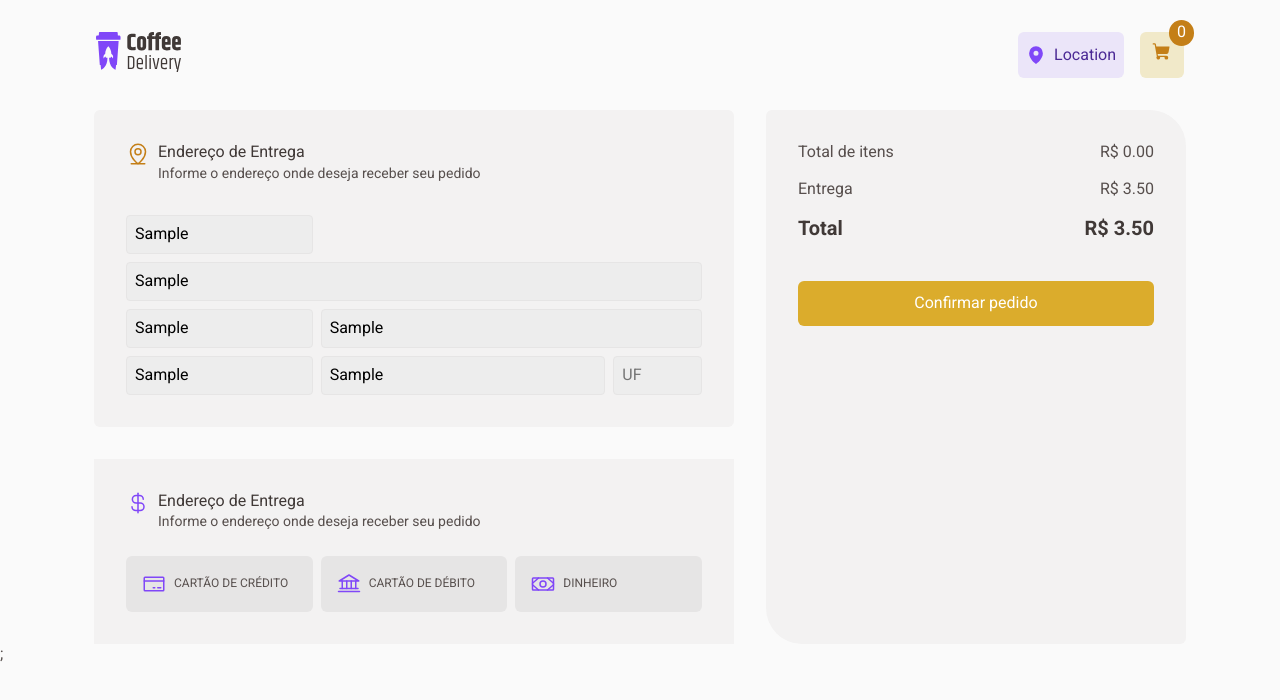
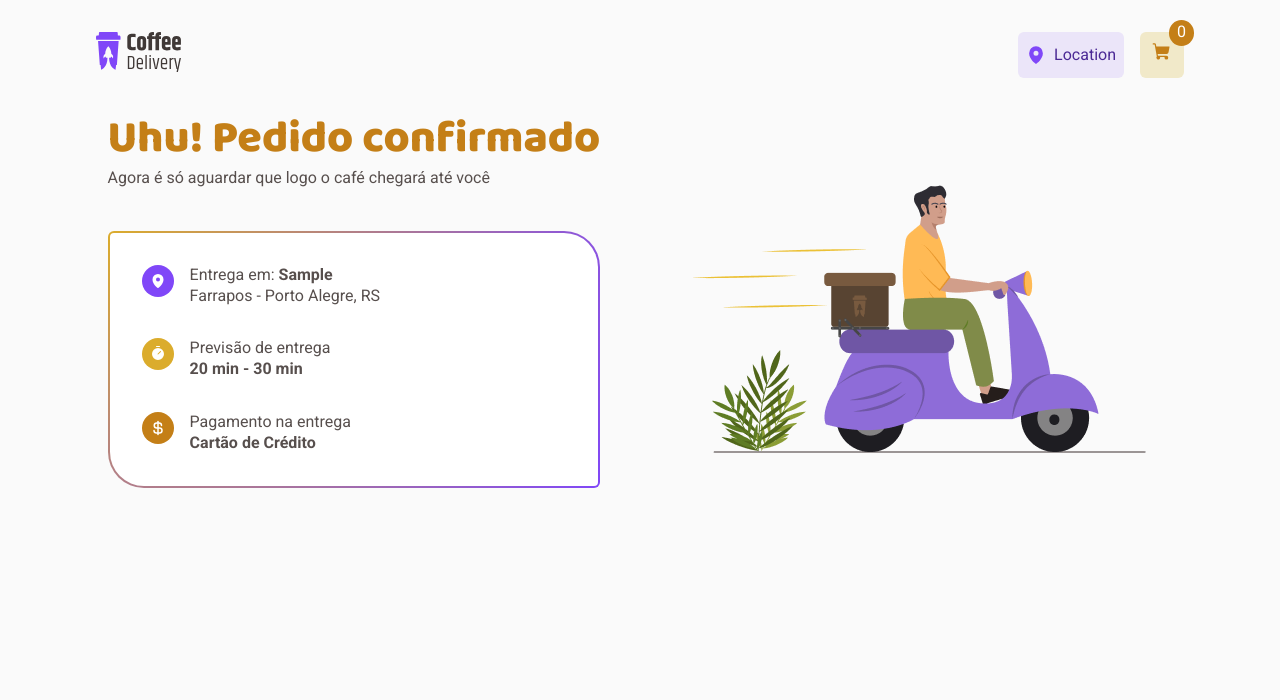
Before and after one commit to bruflor/ignite-challenge02-Coffe-Delivery, a React (Vite) app: page /cart in a window 1280 px wide. Both pictures are taken after typing "Sample", "Sample", "Sample", "Sample", "Sample", "Sample" into the empty fields and a click on the button "Confirmar pedido". Shown: the top 700 px of the page. Built offline with nearby package versions, Linux system fonts and the light colour scheme.

Commit message:
lifting up the data form

```diff
--- a/src/pages/Cart/Checkout.tsx
+++ b/src/pages/Cart/Checkout.tsx
@@ -5,7 +5,7 @@ import {
   Money,
   CreditCard,
 } from "phosphor-react";
-import { useContext, useEffect, useState } from "react";
+import { useContext } from "react";
 import { CartCard } from "../../components/Cards/cartCard";
 import { CartContext } from "../../contexts/CartContext";
 import { useForm } from "react-hook-form";
@@ -18,10 +18,14 @@ import {
   AddressContainer,
   InputTextContainer,
 } from "./style";
+import { CartPurchaseProps } from ".";
 
-export const Checkout = () => {
+interface CheckoutProps {
+  setPurchaseData: (inputData: CartPurchaseProps) => void;
+}
+
+export const Checkout = ({ setPurchaseData }: CheckoutProps) => {
   const { onCart } = useContext(CartContext);
-  const [purchaseData, setPurchaseData] = useState({});
   const { register, handleSubmit } = useForm();
 
   //TODO: Button "confirmar pedido" as submit form
@@ -34,7 +38,7 @@ export const Checkout = () => {
   const deliveryPrice = 3.5;
 
   function handlePurchaseData(data: any) {
-    console.log(data);
+    setPurchaseData(data);
   }
 
   return (
@@ -96,7 +100,7 @@ export const Checkout = () => {
               type="radio"
               value="money"
               id="money"
-              {...register("money")}
+              {...register("paymentMethods")}
             />
             <label htmlFor="money">
               <Money size={24} />
--- a/src/pages/Cart/Success.tsx
+++ b/src/pages/Cart/Success.tsx
@@ -1,9 +1,14 @@
 import { MapPin, Timer, CurrencyDollar } from "phosphor-react";
+import { CartPurchaseProps } from ".";
 import DeliveryImg from "../../assets/delivery.png";
 import { BannerBullets } from "../../components/Banner/style";
 import { SucessContainer, DetailDeliveryContainer } from "./style";
 
-export const Sucess = () => {
+interface SucessProps {
+  purchaseData: CartPurchaseProps;
+}
+
+export const Sucess = ({ purchaseData }: SucessProps) => {
   return (
     <SucessContainer>
       <div>
@@ -17,7 +22,7 @@ export const Sucess = () => {
               </BannerBullets>
               <div>
                 <p>
-                  Entrega em: <b>RUA</b>
+                  Entrega em: <b>{purchaseData.rua}</b>
                 </p>
                 <p>Farrapos - Porto Alegre, RS</p>
               </div>
--- a/src/pages/Cart/index.tsx
+++ b/src/pages/Cart/index.tsx
@@ -1,10 +1,28 @@
+import { useState } from "react";
 import { Checkout } from "./Checkout";
 import { Sucess } from "./Success";
 
+export interface CartPurchaseProps {
+  CEP: string;
+  bairro: string;
+  cidade: string;
+  complemento: string;
+  numero: string;
+  paymentMethods: string;
+  rua: string;
+  uf: string;
+}
+
 export const Cart = () => {
+  const [purchaseData, setPurchaseData] = useState<CartPurchaseProps>();
+
   return (
     <>
-      <Checkout />;{/* <Sucess /> */}
+      {purchaseData ? (
+        <Sucess purchaseData={purchaseData} />
+      ) : (
+        <Checkout setPurchaseData={setPurchaseData} />
+      )}
     </>
   );
 };
```
